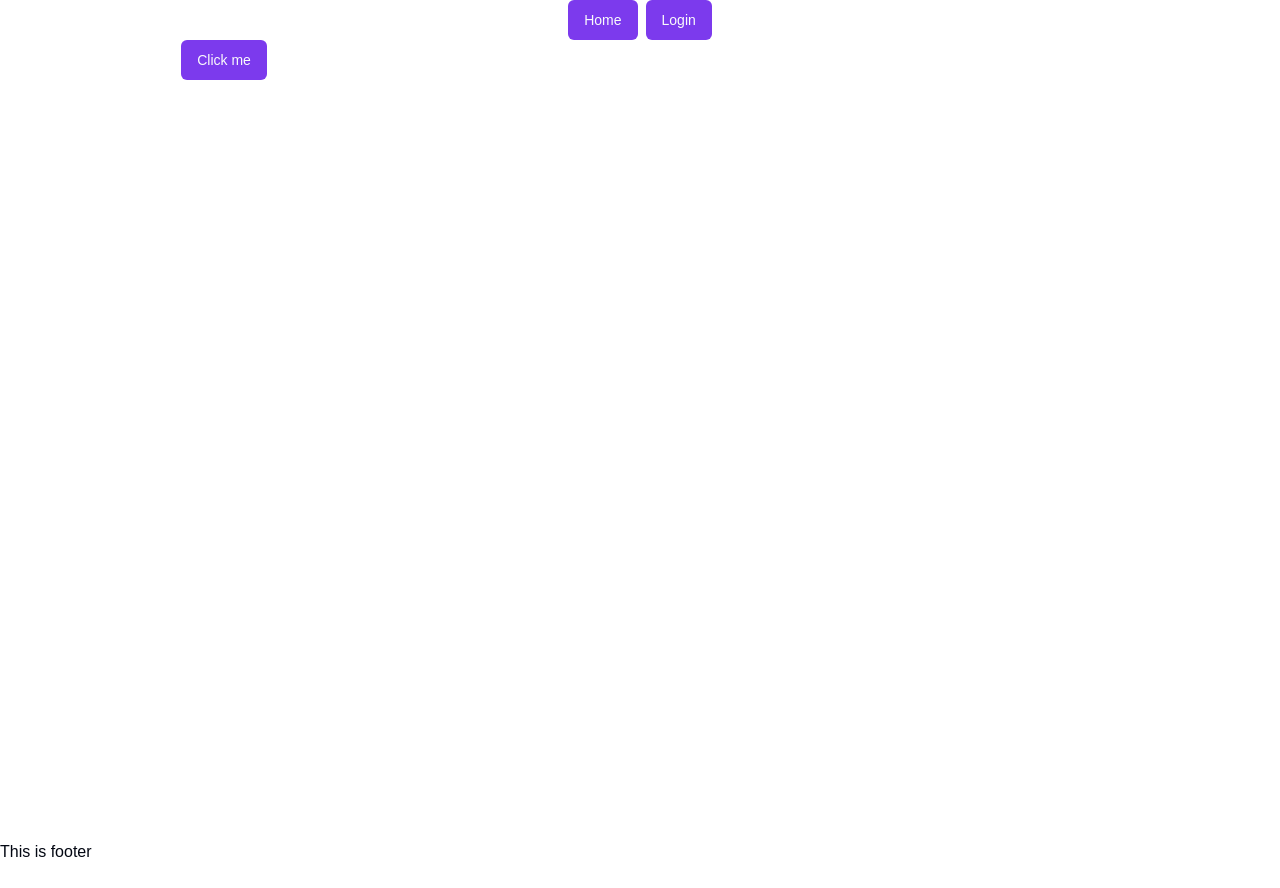
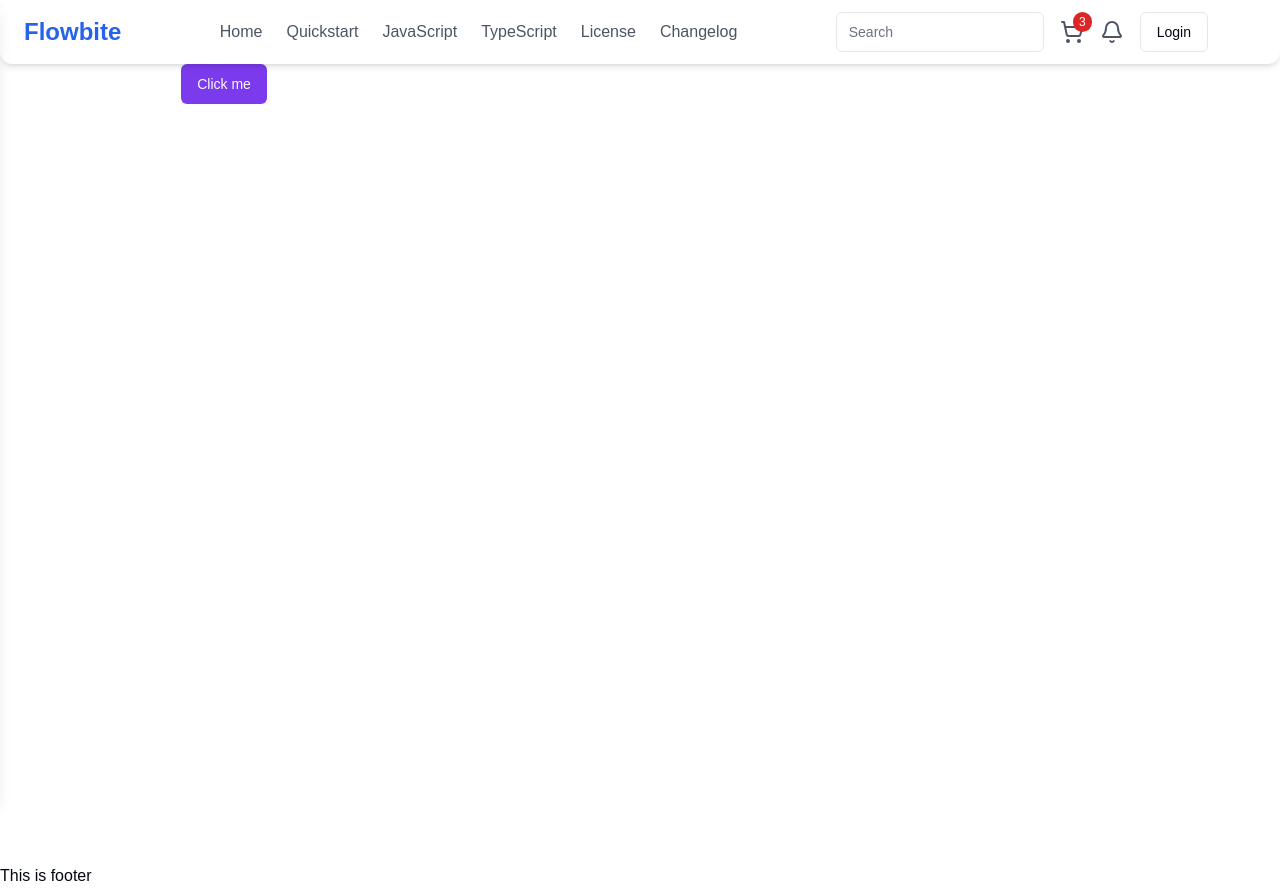
Before and after one commit to alamin-cse44/n-mart-client, a Next.js app: page / in a window 1280 px wide. Before the commit the page ends 864 px from the top, so only its background shows below. Built offline with nearby package versions, Linux system fonts and the light colour scheme; no server answers.

Commit message:
Add: smooth navbar

```diff
--- a/package.json
+++ b/package.json
@@ -15,6 +15,7 @@
     "@radix-ui/react-dialog": "^1.1.6",
     "@radix-ui/react-dropdown-menu": "^2.1.6",
     "@radix-ui/react-label": "^2.1.2",
+    "@radix-ui/react-popover": "^1.1.6",
     "@radix-ui/react-separator": "^1.1.2",
     "@radix-ui/react-slot": "^1.1.2",
     "@radix-ui/react-tooltip": "^1.1.8",
--- a/src/components/shared/Navbar.tsx
+++ b/src/components/shared/Navbar.tsx
@@ -1,77 +1,223 @@
+// "use client";
+
+// import {
+//   DropdownMenu,
+//   DropdownMenuContent,
+//   DropdownMenuItem,
+//   DropdownMenuLabel,
+//   DropdownMenuSeparator,
+//   DropdownMenuTrigger,
+// } from "@/components/ui/dropdown-menu";
+// import { Avatar, AvatarFallback, AvatarImage } from "@/components/ui/avatar";
+// import { LogOut } from "lucide-react";
+// import { logout } from "@/services/AuthService";
+// import Link from "next/link";
+// import { Button } from "../ui/button";
+// import { useUser } from "@/context/UserContext";
+// import { usePathname, useRouter } from "next/navigation";
+// import { protectedRoutes } from "@/constants";
+
+// const Navbar = () => {
+//   const { user, setIsLoading } = useUser();
+//   // console.log(user);
+//   const pathname = usePathname();
+//   const router = useRouter();
+//   const handleLogout = () => {
+//     logout();
+//     setIsLoading(true);
+//     if (protectedRoutes.some((route) => pathname.match(route))) {
+//       router.push("/");
+//     }
+//   };
+//   return (
+//     <div className="flex items-center justify-center gap-2">
+//       <Link href={"/"}>
+//         <Button>Home</Button>
+//       </Link>
+//       {!user ? (
+//         <Link href={"/login"}>
+//           <Button>Login</Button>
+//         </Link>
+//       ) : (
+//         <div className="flex items-center gap-2">
+//           <Link href={"/create-shop"}>
+//             <Button>Create Shop</Button>
+//           </Link>
+
+//           <DropdownMenu>
+//             <DropdownMenuTrigger>
+//               <Avatar>
+//                 <AvatarImage src="https://github.com/shadcn.png" />
+//                 <AvatarFallback>user</AvatarFallback>
+//               </Avatar>
+//             </DropdownMenuTrigger>
+//             <DropdownMenuContent>
+//               <DropdownMenuLabel>My Account</DropdownMenuLabel>
+//               <DropdownMenuSeparator />
+//               <DropdownMenuItem>Profile</DropdownMenuItem>
+//               <DropdownMenuItem>
+//                 <Link href="/user/dashboard">Dashboard</Link>{" "}
+//               </DropdownMenuItem>
+//               <DropdownMenuItem>My Shop</DropdownMenuItem>
+//               <DropdownMenuSeparator />
+//               <DropdownMenuItem
+//                 onClick={handleLogout}
+//                 className="text-red-500 cursor-pointer"
+//               >
+//                 {" "}
+//                 <LogOut /> <span>Logout</span>
+//               </DropdownMenuItem>
+//             </DropdownMenuContent>
+//           </DropdownMenu>
+//         </div>
+//       )}
+//     </div>
+//   );
+// };
+
+// export default Navbar;
+
 "use client";
-
+import { useState } from "react";
+import { Input } from "@/components/ui/input";
+import { Avatar } from "@/components/ui/avatar";
+import { Bell, ShoppingCart, Menu, X } from "lucide-react";
+import { cn } from "@/lib/utils";
+import { Button } from "@/components/ui/button";
 import {
-  DropdownMenu,
-  DropdownMenuContent,
-  DropdownMenuItem,
-  DropdownMenuLabel,
-  DropdownMenuSeparator,
-  DropdownMenuTrigger,
-} from "@/components/ui/dropdown-menu";
-import { Avatar, AvatarFallback, AvatarImage } from "@/components/ui/avatar";
-import { LogOut } from "lucide-react";
-import { logout } from "@/services/AuthService";
-import Link from "next/link";
-import { Button } from "../ui/button";
-import { useUser } from "@/context/UserContext";
-import { usePathname, useRouter } from "next/navigation";
-import { protectedRoutes } from "@/constants";
+  Popover,
+  PopoverContent,
+  PopoverTrigger,
+} from "@/components/ui/popover";
 
 const Navbar = () => {
-  const { user, setIsLoading } = useUser();
-  // console.log(user);
-  const pathname = usePathname();
-  const router = useRouter();
-  const handleLogout = () => {
-    logout();
-    setIsLoading(true);
-    if (protectedRoutes.some((route) => pathname.match(route))) {
-      router.push("/");
-    }
-  };
+  const [active, setActive] = useState("Dashboard");
+  const [cartQuantity, setCartQuantity] = useState(3);
+  const [isOpen, setIsOpen] = useState(false); // Drawer state
+
+  const menuItems = [
+    "Home",
+    "Quickstart",
+    "JavaScript",
+    "TypeScript",
+    "License",
+    "Changelog",
+  ];
+
   return (
-    <div className="flex items-center justify-center gap-2">
-      <Link href={"/"}>
-        <Button>Home</Button>
-      </Link>
-      {!user ? (
-        <Link href={"/login"}>
-          <Button>Login</Button>
-        </Link>
-      ) : (
-        <div className="flex items-center gap-2">
-          <Link href={"/create-shop"}>
-            <Button>Create Shop</Button>
-          </Link>
+    <>
+      {/* Main Navbar */}
+      <nav className="bg-white shadow-md rounded-xl relative">
+        <div className="flex items-center justify-between px-6 py-3 container mx-auto ">
+          {/* Left Section - Logo & Mobile Menu Button */}
+          <div className="flex items-center space-x-2">
+            <span className="text-blue-600 text-2xl font-bold">Flowbite</span>
+            <button onClick={() => setIsOpen(!isOpen)} className="md:hidden">
+              {isOpen ? (
+                <X className="text-gray-600 w-6 h-6" />
+              ) : (
+                <Menu className="text-gray-600 w-6 h-6" />
+              )}
+            </button>
+          </div>
 
-          <DropdownMenu>
-            <DropdownMenuTrigger>
-              <Avatar>
-                <AvatarImage src="https://github.com/shadcn.png" />
-                <AvatarFallback>user</AvatarFallback>
-              </Avatar>
-            </DropdownMenuTrigger>
-            <DropdownMenuContent>
-              <DropdownMenuLabel>My Account</DropdownMenuLabel>
-              <DropdownMenuSeparator />
-              <DropdownMenuItem>Profile</DropdownMenuItem>
-              <DropdownMenuItem>
-                <Link href="/user/dashboard">Dashboard</Link>{" "}
-              </DropdownMenuItem>
-              <DropdownMenuItem>My Shop</DropdownMenuItem>
-              <DropdownMenuSeparator />
-              <DropdownMenuItem
-                onClick={handleLogout}
-                className="text-red-500 cursor-pointer"
+          {/* Desktop Menu */}
+          <div className="hidden md:flex space-x-6">
+            {menuItems.map((item) => (
+              <button
+                key={item}
+                onClick={() => setActive(item)}
+                className={cn(
+                  "text-gray-600 hover:text-black relative font-medium",
+                  active === item && "text-black"
+                )}
               >
-                {" "}
-                <LogOut /> <span>Logout</span>
-              </DropdownMenuItem>
-            </DropdownMenuContent>
-          </DropdownMenu>
+                {item}
+                {active === item && (
+                  <span className="absolute left-0 bottom-0 w-full h-0.5 bg-blue-600"></span>
+                )}
+              </button>
+            ))}
+          </div>
+
+          {/* Right Section - Cart, Bell, Login, Avatar */}
+          <div className="flex items-center space-x-4">
+            <div className="relative hidden md:block">
+              <Input
+                type="text"
+                placeholder="Search"
+                className="w-40 md:w-52"
+              />
+            </div>
+            <div className="relative">
+              <ShoppingCart className="text-gray-600 cursor-pointer" />
+              {cartQuantity > 0 && (
+                <span className="absolute -top-2 -right-2 bg-red-600 text-white text-xs rounded-full px-1.5 py-0.5">
+                  {cartQuantity}
+                </span>
+              )}
+            </div>
+            <Bell className="text-gray-600 cursor-pointer" />
+            <Button variant="outline">Login</Button>
+            <Popover>
+              <PopoverTrigger>
+                <Avatar className="w-8 h-8 cursor-pointer" />
+              </PopoverTrigger>
+              <PopoverContent className="w-48 p-2 bg-white shadow-md rounded-md">
+                <button className="block w-full text-left px-4 py-2 hover:bg-gray-100">
+                  Profile
+                </button>
+                <button className="block w-full text-left px-4 py-2 hover:bg-gray-100">
+                  Logout
+                </button>
+              </PopoverContent>
+            </Popover>
+          </div>
         </div>
-      )}
-    </div>
+      </nav>
+
+      {/* Mobile Drawer Menu */}
+      {/* Background Overlay with Smooth Fade */}
+      <div
+        className={cn(
+          "fixed inset-0 bg-black transition-opacity duration-300",
+          isOpen ? "opacity-50 visible" : "opacity-0 invisible"
+        )}
+        onClick={() => setIsOpen(false)}
+      ></div>
+
+      {/* Sliding Drawer */}
+      <div
+        className={cn(
+          "fixed top-0 left-0 h-full w-4/5 max-w-sm bg-white shadow-lg transform transition-transform duration-500 ease-in-out",
+          isOpen ? "translate-x-0" : "-translate-x-full"
+        )}
+      >
+        {/* Drawer Header */}
+        <div className="flex items-center justify-between p-4 border-b">
+          <span className="text-blue-600 text-2xl font-bold">Flowbite</span>
+          <button onClick={() => setIsOpen(false)}>
+            <X className="text-gray-600 w-6 h-6" />
+          </button>
+        </div>
+
+        {/* Drawer Menu Items */}
+        <div className="flex flex-col space-y-2 p-6">
+          {menuItems.map((item) => (
+            <button
+              key={item}
+              onClick={() => {
+                setActive(item);
+                setIsOpen(false);
+              }}
+              className="text-gray-700 text-lg hover:text-black"
+            >
+              {item}
+            </button>
+          ))}
+        </div>
+      </div>
+    </>
   );
 };
 
--- /dev/null
+++ b/src/components/ui/popover.tsx
@@ -0,0 +1,31 @@
+"use client"
+
+import * as React from "react"
+import * as PopoverPrimitive from "@radix-ui/react-popover"
+
+import { cn } from "@/lib/utils"
+
+const Popover = PopoverPrimitive.Root
+
+const PopoverTrigger = PopoverPrimitive.Trigger
+
+const PopoverContent = React.forwardRef<
+  React.ElementRef<typeof PopoverPrimitive.Content>,
+  React.ComponentPropsWithoutRef<typeof PopoverPrimitive.Content>
+>(({ className, align = "center", sideOffset = 4, ...props }, ref) => (
+  <PopoverPrimitive.Portal>
+    <PopoverPrimitive.Content
+      ref={ref}
+      align={align}
+      sideOffset={sideOffset}
+      className={cn(
+        "z-50 w-72 rounded-md border bg-popover p-4 text-popover-foreground shadow-md outline-none data-[state=open]:animate-in data-[state=closed]:animate-out data-[state=closed]:fade-out-0 data-[state=open]:fade-in-0 data-[state=closed]:zoom-out-95 data-[state=open]:zoom-in-95 data-[side=bottom]:slide-in-from-top-2 data-[side=left]:slide-in-from-right-2 data-[side=right]:slide-in-from-left-2 data-[side=top]:slide-in-from-bottom-2",
+        className
+      )}
+      {...props}
+    />
+  </PopoverPrimitive.Portal>
+))
+PopoverContent.displayName = PopoverPrimitive.Content.displayName
+
+export { Popover, PopoverTrigger, PopoverContent }
```
Also changed, not shown: 1 other file (tests, documents, lock files or other folders).
